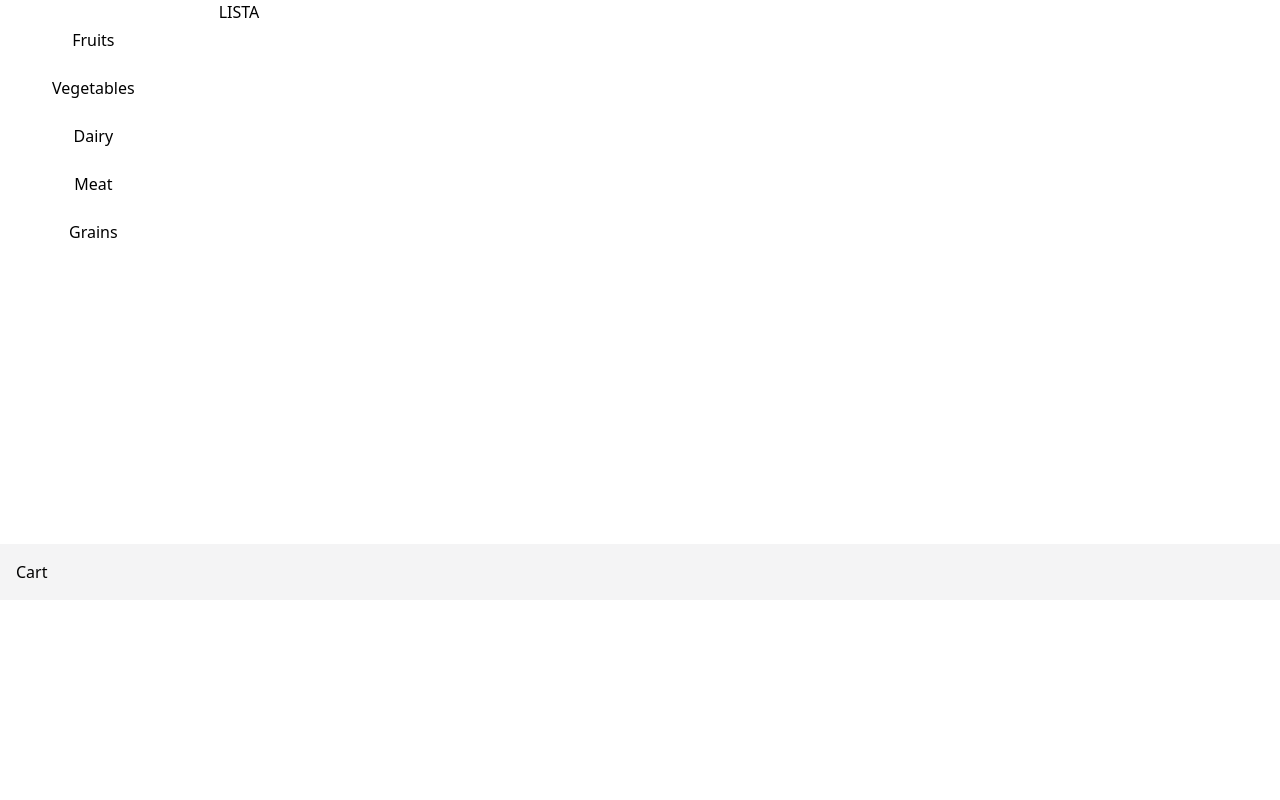
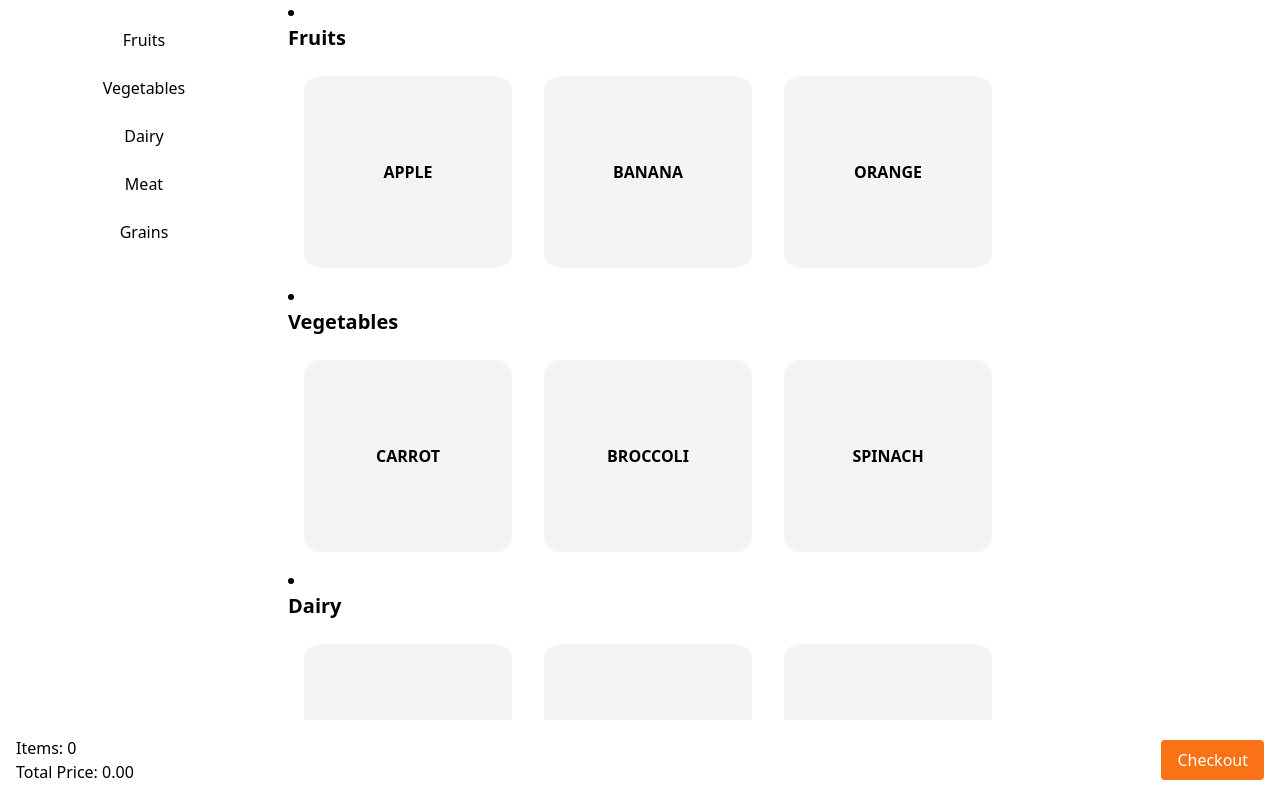
Before and after one commit to kuczkoowska/FastFoodApp, a Next.js app in the folder kioskkfc/: page /menu in a window 1280 px wide. Built offline with nearby package versions, Linux system fonts and the light colour scheme.

Commit message:
Main page

```diff
--- a/kioskkfc/app/components/Cart.jsx
+++ b/kioskkfc/app/components/Cart.jsx
@@ -1,7 +1,24 @@
-import React from "react";
+"use client";
+import React, { useState } from "react";
 
 const Cart = () => {
-  return <div>Cart</div>;
+  const [items, setItems] = useState(0);
+  const [totalPrice, setTotalPrice] = useState(0.0);
+
+  return (
+    <>
+      <div className="flex flex-col">
+        <div>Items: {items}</div>
+        <div>Total Price: {totalPrice.toFixed(2)}</div>
+      </div>
+      <button
+        className="bg-orange-500 text-white py-2 px-4 cursor-pointer rounded"
+        onClick={() => alert("Proceed to checkout")}
+      >
+        Checkout
+      </button>
+    </>
+  );
 };
 
 export default Cart;
--- a/kioskkfc/app/components/FoodCategories.jsx
+++ b/kioskkfc/app/components/FoodCategories.jsx
@@ -19,7 +19,10 @@ const FoodCategories = (props) => {
           <li
             key={index}
             className="h-12 flex items-center justify-center"
-            onClick={() => props.onSelectCategory(category)}
+            onClick={() => {
+              console.log(`Clicked on category: ${category}`);
+              props.onSelectCategory(category);
+            }}
           >
             {category}
             <Divider />
--- a/kioskkfc/app/components/FoodItem.jsx
+++ /dev/null
@@ -1,17 +0,0 @@
-import React from "react";
-
-const FoodItem = (props) => {
-  return (
-    <>
-      <p>{props.item}</p>
-      <button
-        className="bg-green-500 hover:bg-green-700 text-white font-bold py-2 px-4 rounded"
-        onClick={() => console.log("Add to cart")}
-      >
-        Add to cart
-      </button>
-    </>
-  );
-};
-
-export default FoodItem;
--- a/kioskkfc/app/components/FoodList.jsx
+++ b/kioskkfc/app/components/FoodList.jsx
@@ -1,31 +1,56 @@
-import React from "react";
-import FoodItem from "./FoodItem";
-const listFood =
-  "flex flex-row flex-wrap w-60 h-52 bg-zinc-100 rounded-2xl justify-center items-center uppercase text-black font-bold hover:text-white hover:bg-zinc-200 hover:transition-transform hover:duration-300";
+"use client";
+import React, { useState, useRef } from "react";
+import ItemModal from "./ItemModal";
 
-const fullList = "grid grid-cols-3 gap-4";
+const listOfFood =
+  "flex flex-row flex-wrap w-52 h-48 m-4 bg-zinc-100 rounded-2xl justify-center items-center uppercase text-black font-bold hover:text-white hover:bg-zinc-200 hover:transition-transform hover:duration-300";
+const generalList = "flex flex-row flex-wrap w-full";
 
 const FoodList = (props) => {
+  const [isModalOpen, setIsModalOpen] = useState(false);
+  const [selectedItem, setSelectedItem] = useState(null);
+  const categoryRefs = useRef([]);
+
+  const openModal = () => setIsModalOpen(true);
+  const closeModal = () => setIsModalOpen(false);
+
+  const handleItemClick = (item) => {
+    setSelectedItem(item);
+    openModal();
+  };
+
   return (
     <>
-      {props.selectedCategory ? (
-        <ul className={fullList}>
-          {props.food
-            .find((category) => category.category === props.selectedCategory)
-            .items.map((item, index) => (
-              <li key={index} className={listFood}>
-                <div>
-                  <FoodItem item={item.name} />
-                </div>
-              </li>
-            ))}
-        </ul>
-      ) : (
-        props.food && (
-          <ul className={fullList}>
-            <p>LISTA</p>
-          </ul>
-        )
+      {props.food && (
+        <>
+          {props.food.map((category, index) => (
+            <li key={index} ref={(el) => (categoryRefs.current[index] = el)}>
+              <h2
+                className={`text-xl font-bold mb-2 ${
+                  props.selectedCategory === category.category
+                }`}
+              >
+                {category.category}
+              </h2>
+              <ul className={generalList}>
+                {category.items.map((item, itemIndex) => (
+                  <li
+                    key={itemIndex}
+                    className={listOfFood}
+                    onClick={() => handleItemClick(item)}
+                  >
+                    <div>
+                      <p>{item.name}</p>
+                    </div>
+                  </li>
+                ))}
+              </ul>
+            </li>
+          ))}
+          {isModalOpen && (
+            <ItemModal item={selectedItem} onClose={closeModal} />
+          )}
+        </>
       )}
     </>
   );
--- /dev/null
+++ b/kioskkfc/app/components/ItemModal.jsx
@@ -0,0 +1,35 @@
+import React from "react";
+
+const ItemModal = (props) => {
+  return (
+    <div className="fixed inset-0 bg-black bg-opacity-50 flex justify-center items-center">
+      <div className="bg-white p-8 rounded shadow-lg relative w-full max-w-md">
+        <button
+          className="absolute bottom-2 right-2 text-white bg-green-500 px-4 py-2 rounded hover:bg-green-600"
+          onClick={props.onClose}
+        >
+          Add to cart
+        </button>
+        <button
+          className="absolute top-2 right-2 text-gray px-4 py-2 rounded"
+          onClick={props.onClose}
+        >
+          &times;
+        </button>
+        <p>picture of the item</p>
+        <p className="text-xl font-bold mb-2">{props.item.name}</p>
+        <p className="text-lg font-bold mb-2">{props.item.price}</p>
+        <p>{props.item.description}</p>
+        <ul>
+          {props.item.ingredients.map((ingredient, index) => (
+            <li key={index}>{ingredient}</li>
+          ))}
+        </ul>
+        <p>quantity</p>
+        <p>personalize</p>
+      </div>
+    </div>
+  );
+};
+
+export default ItemModal;
--- a/kioskkfc/app/components/OrderType.jsx
+++ b/kioskkfc/app/components/OrderType.jsx
@@ -6,7 +6,7 @@ import ForHereIcon from "../../public/dish-icon.svg";
 import TakeAwayIcon from "../../public/takeaway-icon.svg";
 
 const listItemClass =
-  "flex flex-col w-64 h-52 bg-zinc-100 rounded-2xl shadow-md justify-center items-center uppercase text-black font-bold hover:text-white hover:bg-red-600 hover:scale-105 hover:transition-transform hover:duration-300";
+  "flex flex-col md:w-64 w-60 md:h-52 h-48 bg-zinc-100 rounded-2xl shadow-md justify-center items-center uppercase text-black font-bold hover:text-white hover:bg-red-600 hover:scale-105 hover:transition-transform hover:duration-300";
 
 const orderTypes = [
   { href: "/menu", icon: DeliveryIcon, label: "Dostawa" },
@@ -17,7 +17,7 @@ const orderTypes = [
 const OrderType = () => {
   return (
     <>
-      <ul className="flex flex-row gap-8 mt-6">
+      <ul className="flex md:flex-row flex-column gap-8 mt-6">
         {orderTypes.map((orderType, index) => (
           <Link key={index} href={orderType.href}>
             <li className={listItemClass}>
--- a/kioskkfc/app/layout.js
+++ b/kioskkfc/app/layout.js
@@ -7,7 +7,7 @@ export default function RootLayout({ children }) {
         <meta name="viewport" content="width=device-width, initial-scale=1.0" />
         <title>Kiosk KFC</title>
       </head>
-      <body>{children}</body>
+      <body className="h-screen overflow-hidden">{children}</body>
     </html>
   );
 }
--- a/kioskkfc/app/menu/page.js
+++ b/kioskkfc/app/menu/page.js
@@ -10,26 +10,27 @@ const MenuPage = () => {
   const [selectedCategory, setSelectedCategory] = useState(null);
 
   const handleCategorySelect = (category) => {
+    console.log("clicked");
     setSelectedCategory(category);
   };
 
   return (
     <>
-      <main>
-        <div className="grid grid-cols-6 grid-rows-2 gap-8">
-          <div className="col-start-1 mt-4">
+      <main className="h-screen overflow-hidden">
+        <div className="flex">
+          <div className="w-72 mt-4">
             <KFCLogo className="w-40 h-40" />
             <FoodCategories
               onSelectCategory={handleCategorySelect}
               food={food}
             />
           </div>
-          <div className="col-start-2">
+          <div className="flex-1 h-[calc(100vh-4rem)] overflow-y-auto">
             <FoodList selectedCategory={selectedCategory} food={food} />
           </div>
         </div>
       </main>
-      <footer className="bg-zinc-100 p-4">
+      <footer className="fixed bottom-0 w-full bg-white shadow-md p-4 flex justify-between items-center">
         <Cart />
       </footer>
     </>
--- a/kioskkfc/package.json
+++ b/kioskkfc/package.json
@@ -3,6 +3,7 @@
   "version": "0.1.0",
   "private": true,
   "scripts": {
+    "server": "nodemon --watch server.js --exec node server.js",
     "dev": "next dev",
     "build": "next build",
     "start": "next start",
@@ -12,6 +13,7 @@
     "@emotion/react": "^11.14.0",
     "@emotion/styled": "^11.14.0",
     "@mui/material": "^6.3.1",
+    "express": "^4.21.2",
     "next": "15.1.4",
     "react": "^19.0.0",
     "react-dom": "^19.0.0"
@@ -21,6 +23,7 @@
     "@svgr/webpack": "^8.1.0",
     "eslint": "^9",
     "eslint-config-next": "15.1.4",
+    "nodemon": "^3.1.9",
     "postcss": "^8",
     "tailwindcss": "^3.4.1"
   }
```
Also changed, not shown: 1 other file (tests, documents, lock files or other folders).
